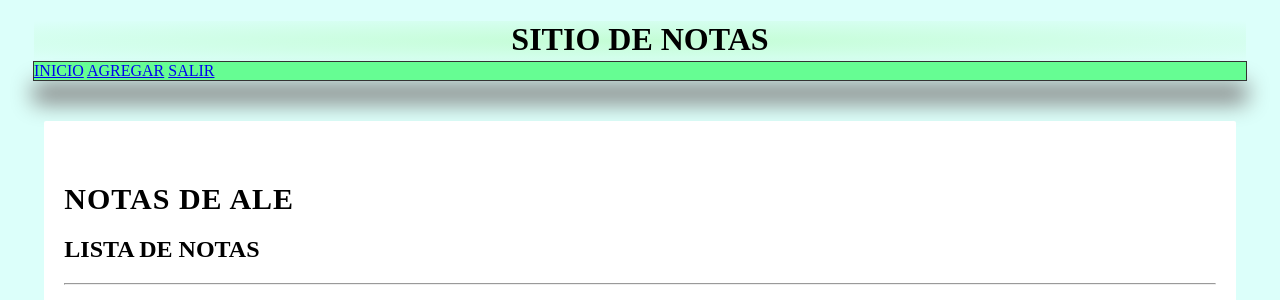
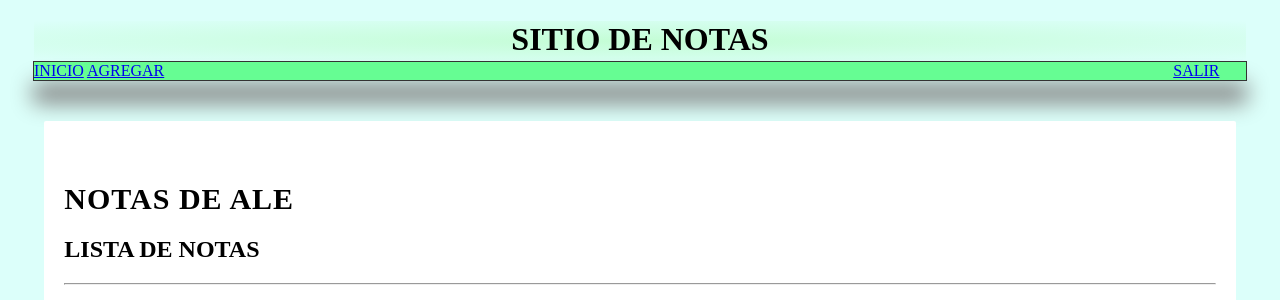
Before and after one commit to AChinoG/github-upload, a Django app: page /inicio/ in a window 1280 px wide. Shown: the top 300 px of the page. Run offline with Django 3.2, Linux system fonts and the light colour scheme; a user stored in the database is signed in; data comes from the database, SQL or seed files in the repository.

Commit message:
Cambios en rama estilos

```diff
--- a/check/static/css/styles.css
+++ b/check/static/css/styles.css
@@ -32,6 +32,10 @@ header{
     font-size: 30px;
     margin-bottom: 10px;
     margin-top: 5px;
+}
+
+.salir{
+  margin-left: 1005px;
 }
 
 nav{
--- a/check/templates/inicio.html
+++ b/check/templates/inicio.html
@@ -15,7 +15,7 @@ PAGINA DE NOTAS {{title}}
 <nav class="nav justify-content-center">
   <a class="nav-link" href="{% url 'inicio' %}">INICIO</a>
   <a class="nav-link" href="{% url 'agregar' %}">AGREGAR</a>
-  <a class="nav-link" href="{% url 'salir' %}">SALIR</a>
+  <a class="salir" href="{% url 'salir' %}">SALIR</a>
 </nav>
 {% endblock  %}
 
```
